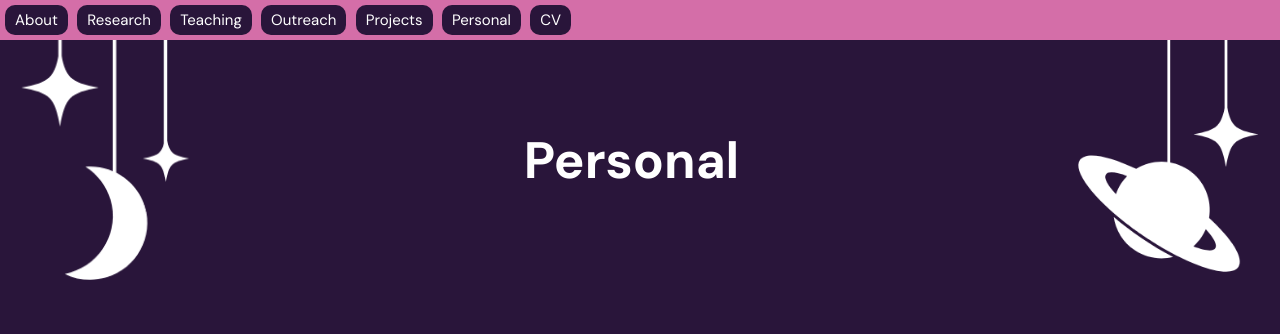
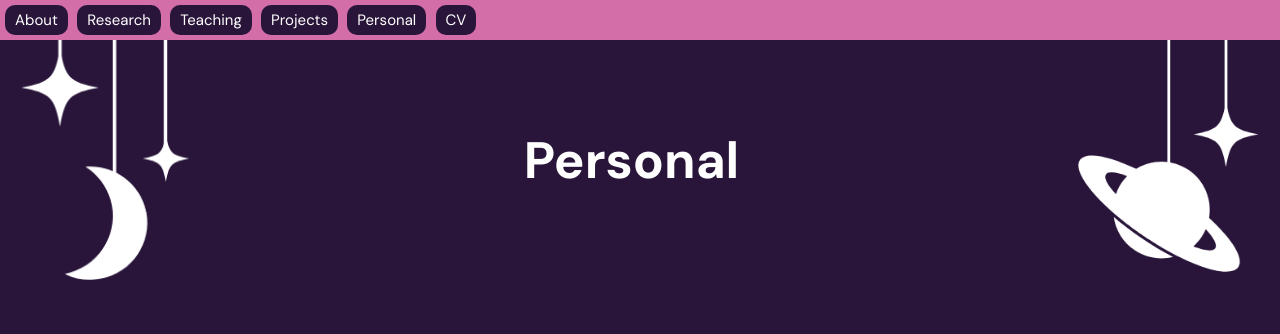
Before and after one commit to marihelal/website, a plain HTML site: page personal.html in a window 1280 px wide. Shown: the top 334 px of the page. Drawn offline with Linux system fonts and the light colour scheme.

Commit message:
temporarily getting rid of outreach

```diff
--- a/personal.html
+++ b/personal.html
@@ -15,9 +15,8 @@
                 <a href="index.html"><button class="button" id="about-button">About</button></a>
                 <a href="research.html"><button class="button" id="resume-button">Research</button></a>
                 <a href="teaching.html"><button class="button" id="resume-button">Teaching</button></a>
-                <a href="outreach.html"><button class="button" id="resume-button">Outreach</button></a>
                 <a href="projects.html"><button class="button" id="resume-button">Projects</button></a>
-                <a href="Personal.html"><button class="button" id="resume-button">Personal</button></a>
+                <a href="personal.html"><button class="button" id="resume-button">Personal</button></a>
                 <a href="Mariam_Helal_CV.pdf"><button class="button" id="resume-button">CV</button></a>
             </nav>
         </section>
```
Also changed, not shown: projects.html (+0 -1 lines), research.html (+1 -2 lines), teaching.html (+0 -1 lines), 1 other file.
